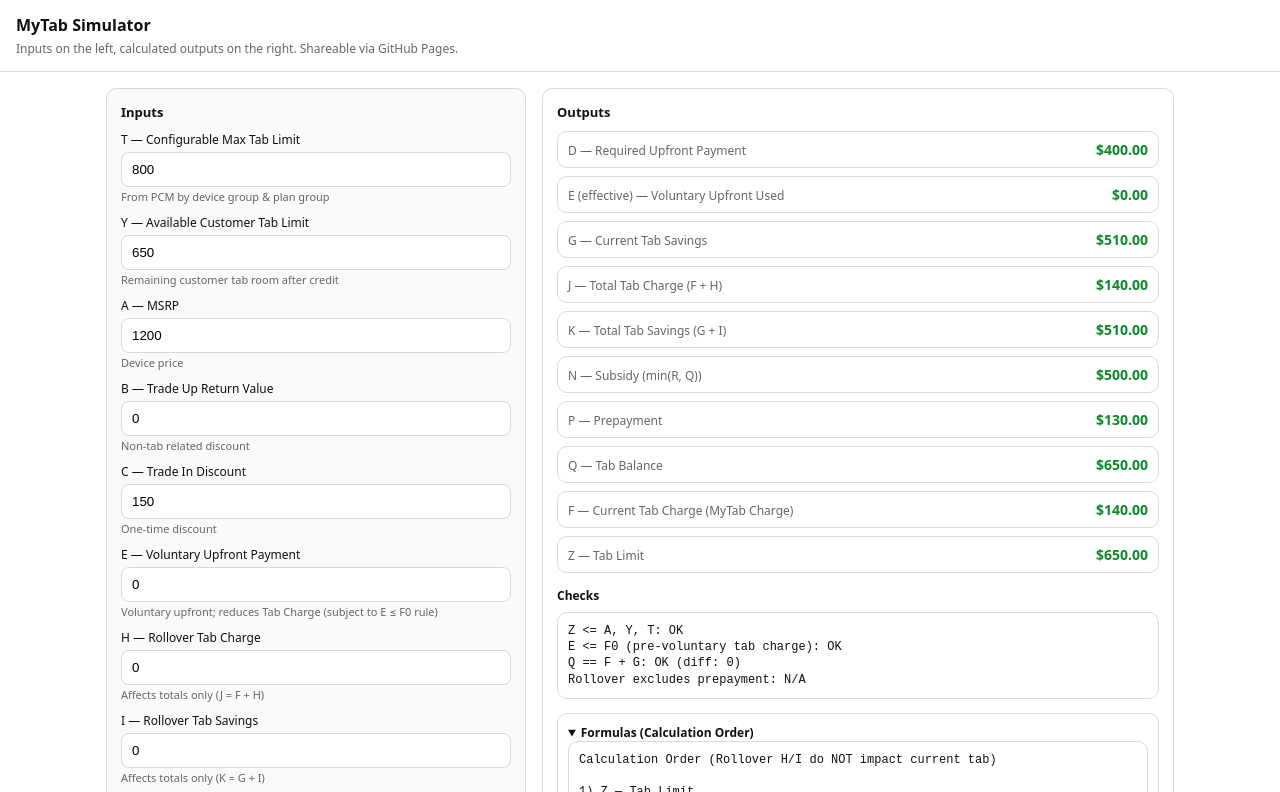
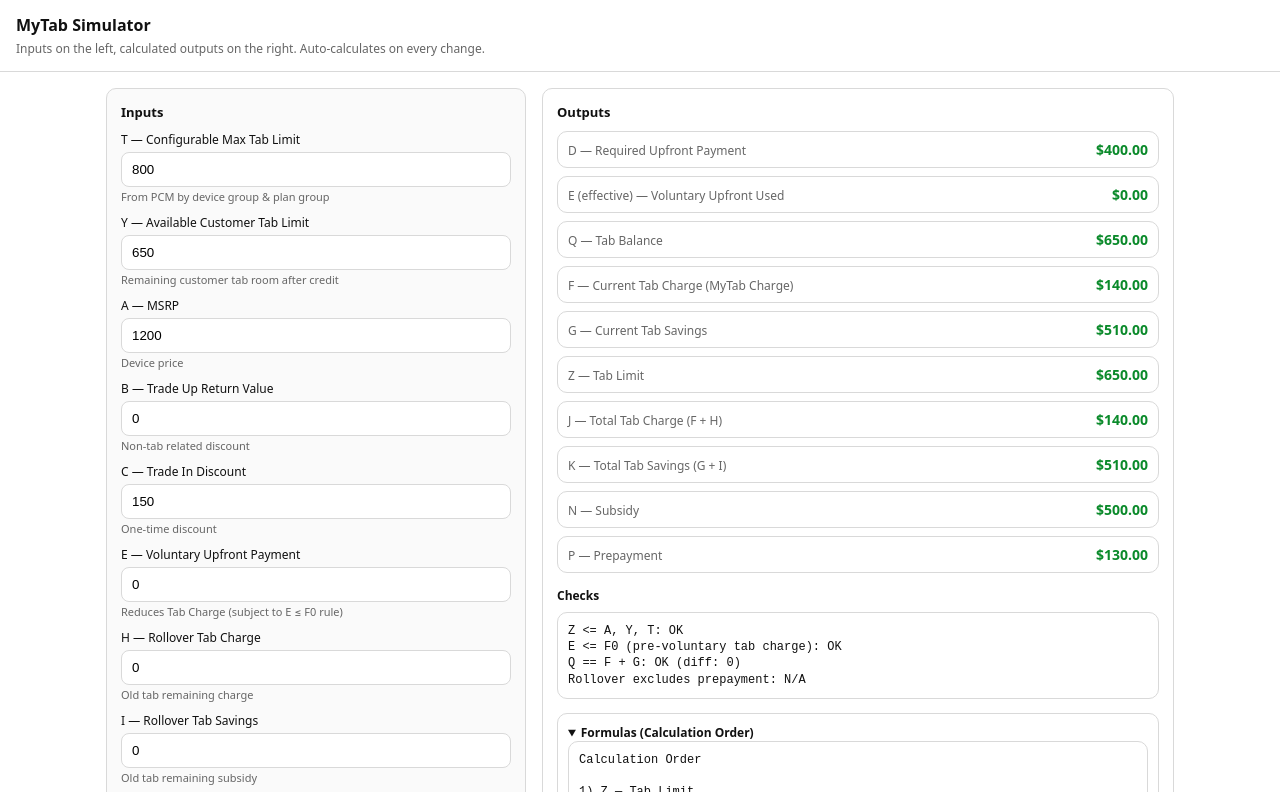
Before and after one commit to Berkcanozen/tabSimulator, a plain HTML site: page index.html in a window 1280 px wide. Shown: the top 792 px of the page. Drawn offline with Linux system fonts and the light colour scheme.

Commit message:
Update index.html

```diff
--- a/index.html
+++ b/index.html
@@ -33,7 +33,6 @@
 
     .row{ display:flex; gap:8px; margin-top:12px; flex-wrap:wrap; }
     button{ padding:9px 12px; border-radius:8px; border:1px solid var(--border); background:#fff; cursor:pointer; font-weight:600; }
-    button.primary{ background:#111; color:#fff; border-color:#111; }
 
     .list{ display:flex; flex-direction:column; gap:8px; }
     .item{ display:flex; justify-content:space-between; gap:12px; align-items:baseline; padding:8px 10px; border:1px solid var(--border); border-radius:10px; }
@@ -50,7 +49,7 @@
 <body>
 <header>
   <h1>MyTab Simulator</h1>
-  <p>Inputs on the left, calculated outputs on the right. Shareable via GitHub Pages.</p>
+  <p>Inputs on the left, calculated outputs on the right. Auto-calculates on every change.</p>
 </header>
 
 <main class="layout">
@@ -71,7 +70,7 @@
       <div class="hint">Remaining customer tab room after credit</div>
     </div>
 
-    <!-- Remaining inputs in single column alphabetical by letter -->
+    <!-- Remaining inputs single column, alphabetical by letter -->
     <div class="field">
       <label for="A">A — MSRP</label>
       <input id="A" type="number" step="0.01" value="1200" />
@@ -93,19 +92,19 @@
     <div class="field">
       <label for="E">E — Voluntary Upfront Payment</label>
       <input id="E" type="number" step="0.01" value="0" />
-      <div class="hint">Voluntary upfront; reduces Tab Charge (subject to E ≤ F0 rule)</div>
+      <div class="hint">Reduces Tab Charge (subject to E ≤ F0 rule)</div>
     </div>
 
     <div class="field">
       <label for="H">H — Rollover Tab Charge</label>
       <input id="H" type="number" step="0.01" value="0" />
-      <div class="hint">Affects totals only (J = F + H)</div>
+      <div class="hint">Old tab remaining charge</div>
     </div>
 
     <div class="field">
       <label for="I">I — Rollover Tab Savings</label>
       <input id="I" type="number" step="0.01" value="0" />
-      <div class="hint">Affects totals only (K = G + I)</div>
+      <div class="hint">Old tab remaining subsidy</div>
     </div>
 
     <div class="field">
@@ -133,7 +132,6 @@
     </div>
 
     <div class="row">
-      <button class="primary" id="btnRun">Calculate</button>
       <button id="btnReset">Reset</button>
       <button id="btnCopy">Copy JSON</button>
     </div>
@@ -143,21 +141,18 @@
   <section class="results">
     <h2>Outputs</h2>
 
-    <!-- Q BEFORE F, and H/I do not impact F -->
+    <!-- Output order: d e q f g z j k n p -->
     <div class="list">
       <div class="item"><div class="k">D — Required Upfront Payment</div><div class="v" id="outD">—</div></div>
       <div class="item"><div class="k">E (effective) — Voluntary Upfront Used</div><div class="v" id="outE">—</div></div>
+      <div class="item"><div class="k">Q — Tab Balance</div><div class="v" id="outQ">—</div></div>
+      <div class="item"><div class="k">F — Current Tab Charge (MyTab Charge)</div><div class="v" id="outF">—</div></div>
       <div class="item"><div class="k">G — Current Tab Savings</div><div class="v" id="outG">—</div></div>
+      <div class="item"><div class="k">Z — Tab Limit</div><div class="v" id="outZ">—</div></div>
       <div class="item"><div class="k">J — Total Tab Charge (F + H)</div><div class="v" id="outJ">—</div></div>
       <div class="item"><div class="k">K — Total Tab Savings (G + I)</div><div class="v" id="outK">—</div></div>
-      <div class="item"><div class="k">N — Subsidy (min(R, Q))</div><div class="v" id="outN">—</div></div>
+      <div class="item"><div class="k">N — Subsidy</div><div class="v" id="outN">—</div></div>
       <div class="item"><div class="k">P — Prepayment</div><div class="v" id="outP">—</div></div>
-
-      <!-- Q BEFORE F -->
-      <div class="item"><div class="k">Q — Tab Balance</div><div class="v" id="outQ">—</div></div>
-      <div class="item"><div class="k">F — Current Tab Charge (MyTab Charge)</div><div class="v" id="outF">—</div></div>
-
-      <div class="item"><div class="k">Z — Tab Limit</div><div class="v" id="outZ">—</div></div>
     </div>
 
     <div class="section">
@@ -216,16 +211,13 @@
     // 1) Z
     out.Z = Math.min(out.Y, out.T, out.A);
 
-    // 2) D — DOES NOT include H/I (so rollover does not impact current tab)
-    // D = max(0, A - (C + L) - Z)
-    out.D_raw = out.A - (out.C + out.L) - out.Z;
+    // 2) D (old expression as requested)
+    // D = A + (H + I) - (B + C + L) - (Z - B)
+    // NOTE: B cancels out algebraically, but kept as the "old" form.
+    out.D_raw = out.A + (out.H + out.I) - (out.B + out.C + out.L) - (out.Z - out.B);
     out.D = Math.max(0, out.D_raw);
 
-    // Voluntary upfront rule:
-    // Let F0 = max(0, A - (B + C + L) - G - D)
-    // Clamp E to E <= F0, then F = F0 - E
-    //
-    // Note: H and I must NOT impact Q/G/F/N/D. They only impact totals J and K.
+    // Voluntary upfront rule: E <= F0 where F0 is tab charge BEFORE applying E.
     const requestedE = Math.max(0, out.E_input);
     let E = requestedE;
     let clamped = false;
@@ -240,17 +232,17 @@
       let G = Math.max(0, N + out.M);
       G = Math.min(G, Q);
 
-      // 5) F0 and clamp E
+      // 5) F0
       const F0_raw = out.A - (out.B + out.C + out.L) - G - out.D;
       const F0 = Math.max(0, F0_raw);
 
+      // Clamp E to F0
       const newE = Math.min(requestedE, F0);
       clamped = clamped || (newE < requestedE);
 
       if (Math.abs(newE - E) < 0.0001){
         out.Q_raw = Q_raw; out.Q = Q;
         out.N = N; out.G = G;
-
         out.F0_raw = F0_raw; out.F0 = F0;
 
         out.E = newE;
@@ -279,11 +271,11 @@
       }
     }
 
-    // 6) Totals — rollover impacts totals only
+    // 6) J, K
     out.J = out.F + out.H;
     out.K = out.G + out.I;
 
-    // 7) Prepayment (rollover excludes)
+    // 7) P (rollover excludes)
     out.rolloverIncluded = (out.H > 0) || (out.I > 0);
     out.P_base = out.A - (out.C + out.L) - (out.D + out.E);
     out.P = out.rolloverIncluded ? 0 : Math.max(0, out.O * out.P_base);
@@ -295,37 +287,15 @@
     return out;
   }
 
-  function render(out){
-    $("outD").textContent = money(out.D);
-    $("outE").textContent = money(out.E);
-    $("outF").textContent = money(out.F);
-    $("outG").textContent = money(out.G);
-    $("outJ").textContent = money(out.J);
-    $("outK").textContent = money(out.K);
-    $("outN").textContent = money(out.N);
-    $("outP").textContent = money(out.P);
-    $("outQ").textContent = money(out.Q);
-    $("outZ").textContent = money(out.Z);
-
-    const checks = [];
-    checks.push(`Z <= A, Y, T: ${(out.Z <= out.A && out.Z <= out.Y && out.Z <= out.T) ? "OK" : "FAIL"}`);
-    checks.push(`E <= F0 (pre-voluntary tab charge): ${(out.E <= out.F0) ? "OK" : "FAIL"}${out.E_clamped ? " (requested E was clamped)" : ""}`);
-    checks.push(`Q == F + G: ${(Math.abs(out.Q_diff) < 0.0001) ? "OK" : "WARN"} (diff: ${out.Q_diff})`);
-    checks.push(`Rollover excludes prepayment: ${out.rolloverIncluded ? (out.P === 0 ? "OK" : "FAIL") : "N/A"}`);
-    $("checks").textContent = checks.join("\n");
-
-    $("vars").textContent = JSON.stringify(out, null, 2);
-  }
-
   function setFormulas(){
     $("formulas").textContent =
-`Calculation Order (Rollover H/I do NOT impact current tab)
+`Calculation Order
 
 1) Z — Tab Limit
    Z = min(Y, T, A)
 
-2) D — Required Upfront Payment (H/I excluded)
-   D = max(0, A - (C + L) - Z)
+2) D — Required Upfront Payment (old expression)
+   D = max(0, A + (H + I) - (B + C + L) - (Z - B))
 
 3) Q — Tab Balance
    Q = max(0, A - (B + C + L) - D - E)
@@ -341,7 +311,7 @@
    Let F0 = max(0, A - (B + C + L) - G - D)
    E is clamped to E <= F0, then F = F0 - E.
 
-6) Totals (rollover impacts totals only)
+6) J and K Totals
    J = F + H
    K = G + I
 
@@ -349,6 +319,28 @@
    If rollover included (H > 0 or I > 0) => P = 0
    Else:
    P = max(0, O * [A - (C + L) - (D + E)])`;
+  }
+
+  function render(out){
+    $("outD").textContent = money(out.D);
+    $("outE").textContent = money(out.E);
+    $("outQ").textContent = money(out.Q);
+    $("outF").textContent = money(out.F);
+    $("outG").textContent = money(out.G);
+    $("outZ").textContent = money(out.Z);
+    $("outJ").textContent = money(out.J);
+    $("outK").textContent = money(out.K);
+    $("outN").textContent = money(out.N);
+    $("outP").textContent = money(out.P);
+
+    const checks = [];
+    checks.push(`Z <= A, Y, T: ${(out.Z <= out.A && out.Z <= out.Y && out.Z <= out.T) ? "OK" : "FAIL"}`);
+    checks.push(`E <= F0 (pre-voluntary tab charge): ${(out.E <= out.F0) ? "OK" : "FAIL"}${out.E_clamped ? " (requested E was clamped)" : ""}`);
+    checks.push(`Q == F + G: ${(Math.abs(out.Q_diff) < 0.0001) ? "OK" : "WARN"} (diff: ${out.Q_diff})`);
+    checks.push(`Rollover excludes prepayment: ${out.rolloverIncluded ? (out.P === 0 ? "OK" : "FAIL") : "N/A"}`);
+    $("checks").textContent = checks.join("\n");
+
+    $("vars").textContent = JSON.stringify(out, null, 2);
   }
 
   function run(){
@@ -375,7 +367,6 @@
     run();
   }
 
-  $("btnRun").addEventListener("click", run);
   $("btnReset").addEventListener("click", reset);
   $("btnCopy").addEventListener("click", async () => {
     const payload = { inputs: readInputs(), outputs: calculate(readInputs()) };
@@ -383,6 +374,7 @@
     alert("Copied JSON to clipboard.");
   });
 
+  // Auto-calc on input change
   ["T","Y","A","B","C","E","H","I","L","M","O","R"].forEach(id => {
     $(id).addEventListener("input", run);
   });
```
